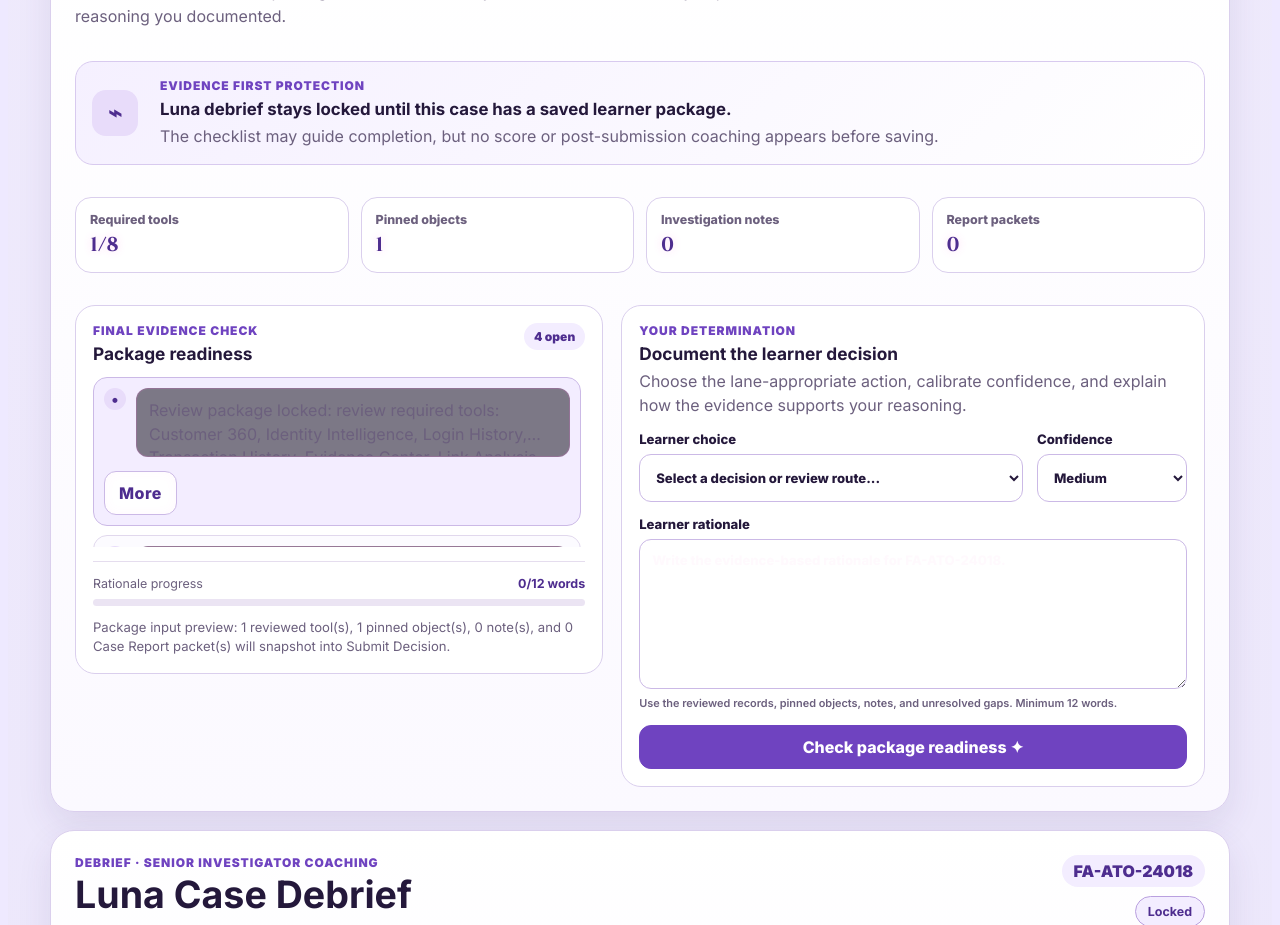
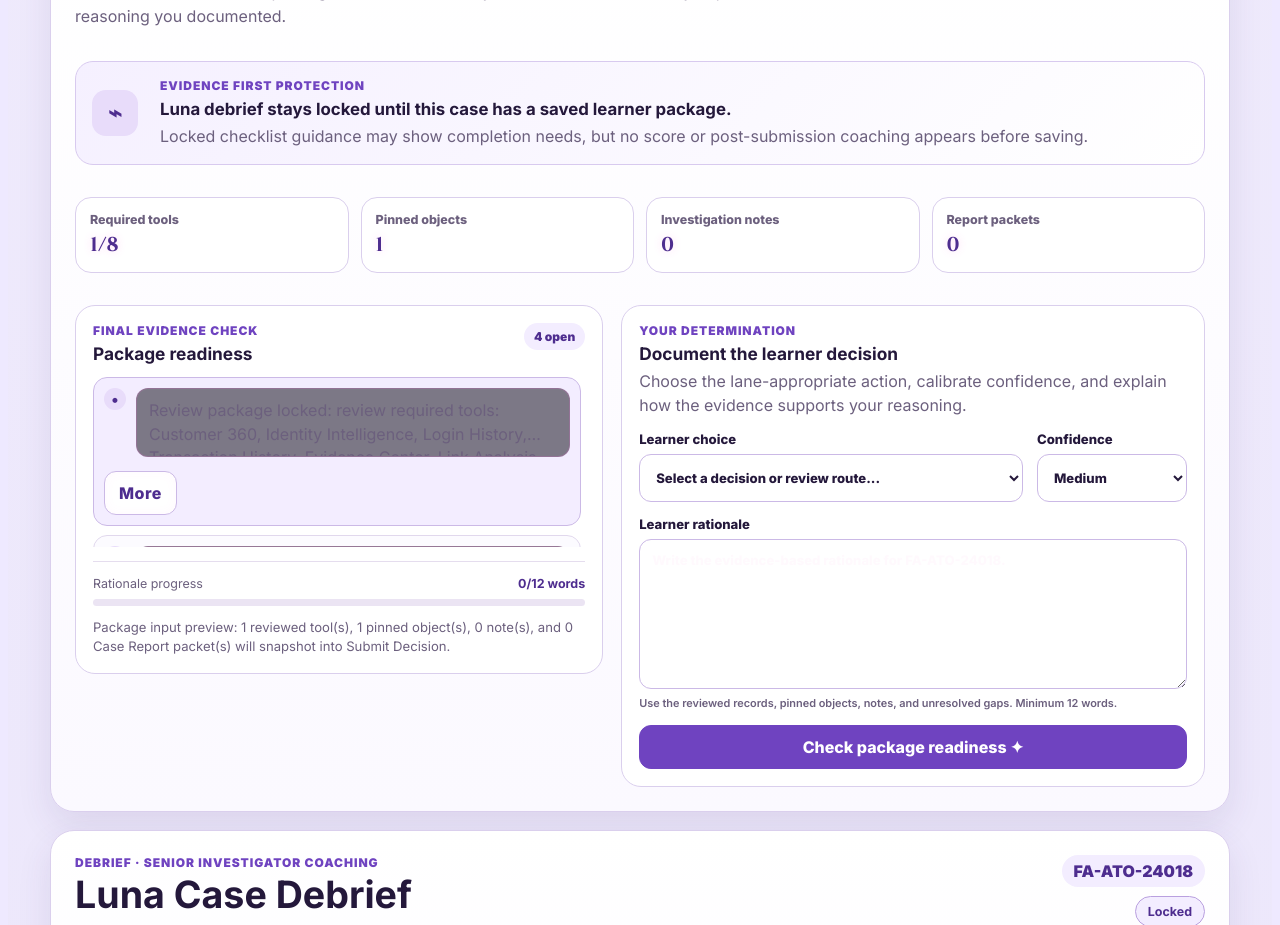
Before and after one commit to iamre2024-debug/fraud-Academy-v1, a React (Vite) app: page / in a window 1280 px wide. Shown: the part 4900-5825 px from the top of the page. Built offline with nearby package versions, Linux system fonts and the light colour scheme.

Commit message:
Preserve locked checklist compatibility copy

```diff
--- a/src/SubmitDecisionPanel.jsx
+++ b/src/SubmitDecisionPanel.jsx
@@ -43,7 +43,7 @@ export default function SubmitDecisionPanel({
         <div>
           <p>Evidence First protection</p>
           <h3>Luna debrief stays locked until this case has a saved learner package.</h3>
-          <span>The checklist may guide completion, but no score or post-submission coaching appears before saving.</span>
+          <span>Locked checklist guidance may show completion needs, but no score or post-submission coaching appears before saving.</span>
         </div>
       </section>
 
```
